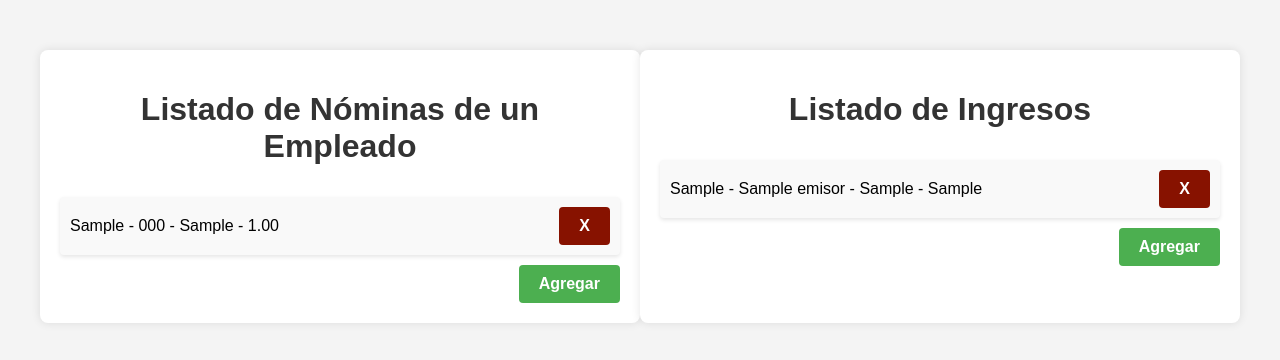
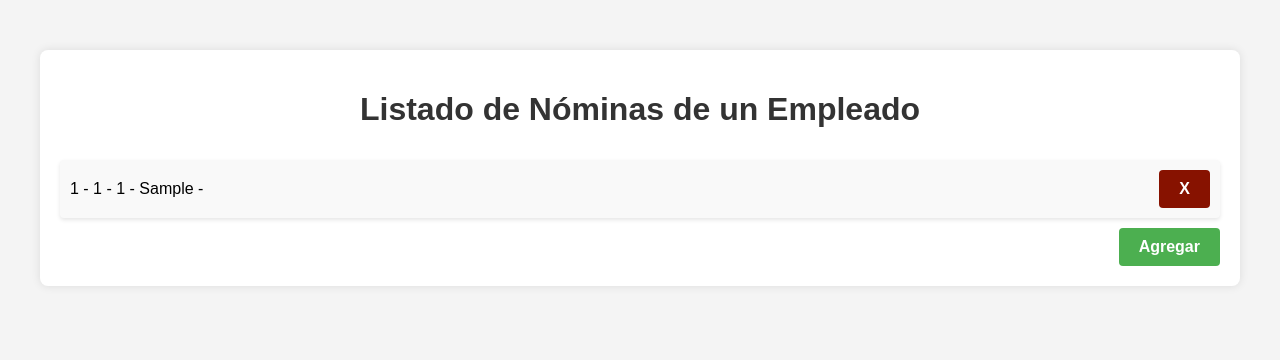
Before and after one commit to EmilioGullon/Pr-cticaDDSI, a Django app: template templates/rrhh/lista_nominas_empleado.html in a window 1280 px wide. Shown: the top 360 px of the page. Run offline with Django 4.2, Linux system fonts and the light colour scheme; data comes from the database, SQL or seed files in the repository; tables that the repository leaves empty hold one stand-in row (values such as "Sample post"); the template is opened without the code that fills it: values that come from a table or form of the project are taken from there, most other values are stand-ins (such as "Sample title", 1, 10 or a date in 2020); parts of the project's set-up code (start-up, migrations or seed data) failed here and were passed over.

Commit message:
Archivos .py y .html de Recursos Humanos

```diff
--- a/Dep_RRHH/views.py
+++ b/Dep_RRHH/views.py
@@ -17,7 +17,7 @@ class ListaNominas(ListView):
     context_object_name = 'nominas'
 
     def get_queryset(self):
-        nominas = Nomina.objects.order_by('#Nomina')
+        nominas = Nomina_tiene.objects.order_by('#Nomina')
         return {'nominas': nominas}
 
 
--- a/templates/rrhh/lista_nominas_empleado.html
+++ b/templates/rrhh/lista_nominas_empleado.html
@@ -126,11 +126,11 @@
         <div class="box">
             <h1>Listado de Nóminas de un Empleado</h1>
             <ul>
-                {% for nomina in rrhh.nominas.empleadoABC %} <!-- ????? -->
+                {% for nomina in nominas %} <!-- ????? -->
                     <li>
-                        <div>{{ nomina. }} - {{ gasto.Receptor }} - {{ gasto.TipoG }} - {{ gasto.CantG }}</div>
+                        <div>{{ nomina.Nomina }} - {{ nomina.Bruto }} - {{ nomina.Impuesto }} - {{ nomina.DNIE }} - {{ nomina.Empleado }}</div>
                         <div class="button-container">
-                            <a class="button delete-button" onclick="confirmDelete('{{ gasto.Num_factura }}')">X</a>
+                            <a class="button delete-button" onclick="confirmDelete('{{ nomina.Nomina }}')">X</a>
                         </div>
                     </li>
                 {% endfor %}
@@ -139,24 +139,6 @@
                 <a href="agregar_nomina" class="button">Agregar</a>
             </div>
         </div>
-
-        <div class="box">
-            <h1>Listado de Ingresos</h1>
-            <ul>
-                {% for ingreso in movimientos.ingresos %}
-                    <li>
-                        <div>{{ ingreso.Ref_pago }} - {{ ingreso.Emisor }} - {{ ingreso.TipoI }} - {{ ingreso.CantI }}</div>
-                        <div class="button-container">
-                            <a href="#" class="button delete-button" onclick="confirmDelete('{{ ingreso.Ref_pago }}')">X</a>
-                        </div>
-                    </li>
-                {% endfor %}
-            </ul>
-            <div class="button-container">
-                <a href="agregar_ingreso" class="button">Agregar</a>
-            </div>
-        </div>
-    </div>
 
     <!-- Delete Modal -->
     <div id="deleteModal" class="delete-modal">
@@ -177,7 +159,7 @@
 
         function deleteItem() {
             if (itemToDelete) {
-                fetch('/finanzas/eliminar_gasto/' + itemToDelete + '/')
+                fetch('/rrhh/eliminar_nomina/' + itemToDelete + '/')
                     .then(response => {
                         if (response.ok) {
                             //alert('Elemento ' + itemToDelete + ' eliminado.');
```
Also changed, not shown: templates/rrhh/lista_empleados.html (+4 -4 lines).
